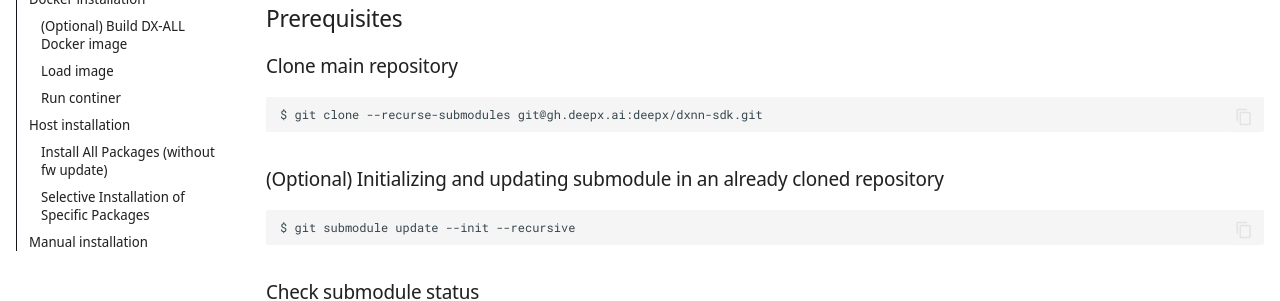
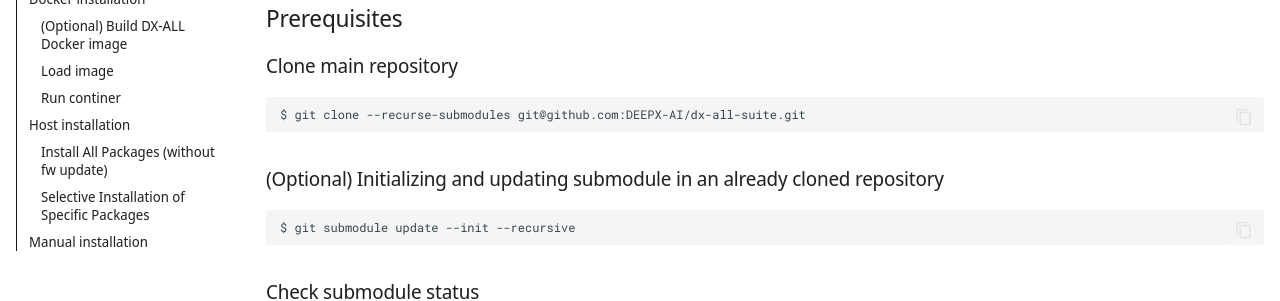
Before and after one commit to deepx-hyeokjinlee/dx-all-suite, an MkDocs documentation site: the page built from docs/source/docs/installation.md, in a window 1280 px wide and 900 px high. Shown: the part 403-704 px from the top of the window. Built offline with MkDocs 1.6.1 and Material for MkDocs 9.7.7, drawn with Linux system fonts in a browser that asks for light colours.

Commit message:
Update repo URL in documents

````diff
--- a/docs/source/docs/installation.md
+++ b/docs/source/docs/installation.md
@@ -10,7 +10,7 @@ DX-ALL is a tool for creating an environment to validate and utilize DEEPX devic
 ### Clone main repository
 
 ```
-$ git clone --recurse-submodules git@gh.deepx.ai:deepx/dxnn-sdk.git
+$ git clone --recurse-submodules git@github.com:DEEPX-AI/dx-all-suite.git
 ```
 
 ### (Optional) Initializing and updating submodule in an already cloned repository
````
Also changed, not shown: README-ko.md, README.md.
